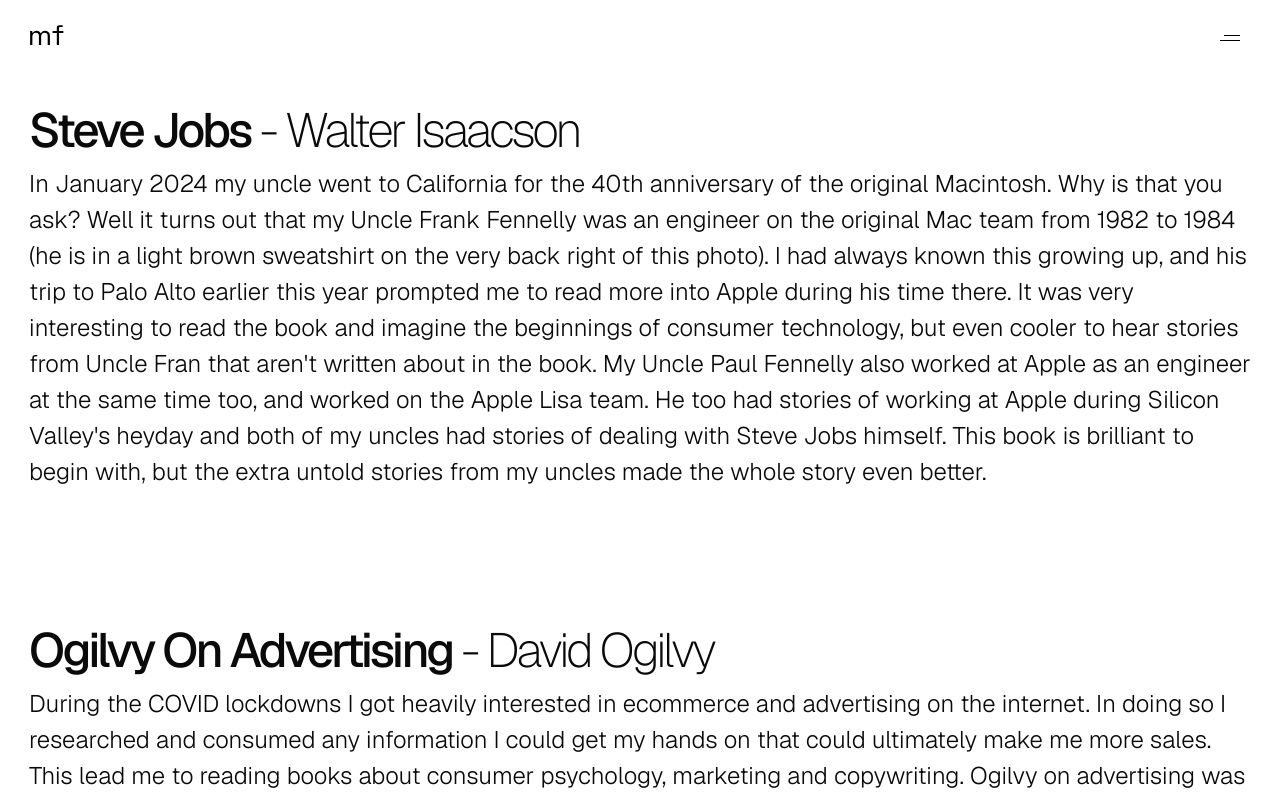
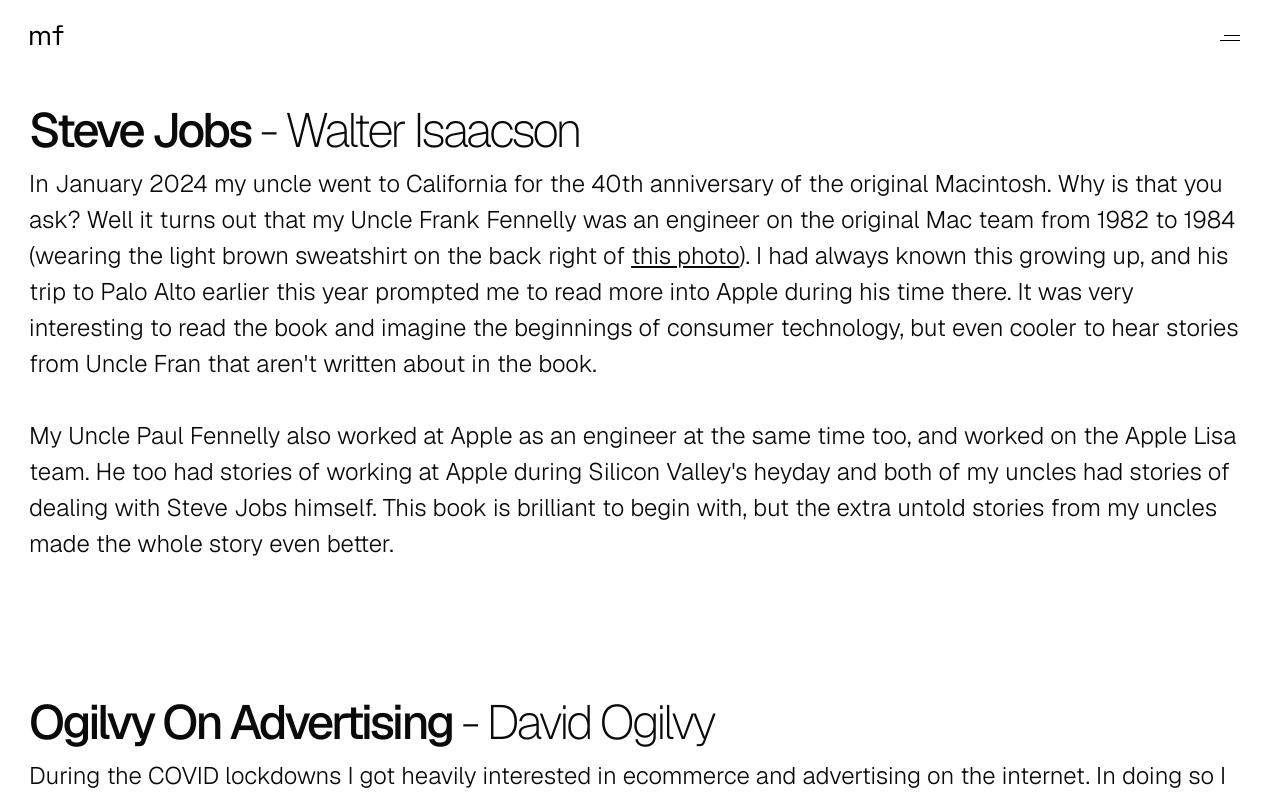
Before and after one commit to mikeyfennelly1/mfennelly.dev, a Next.js app: page /bookshelf in a window 1280 px wide. Shown: the top 800 px of the page. Built offline with nearby package versions, Linux system fonts and the light colour scheme.

Commit message:
link to image of FF on mac team

```diff
--- a/src/app/bookshelf/page.tsx
+++ b/src/app/bookshelf/page.tsx
@@ -1,16 +1,28 @@
+import {ReactNode} from "react";
+import Link from "next/link";
+
 type book = {
     title: string;
     author: string;
-    bio: string;
+    bio: ReactNode;
 }
 
 const books: book[] = [
     {
         title: "Steve Jobs",
         author: "Walter Isaacson",
-        bio: "In January 2024 my uncle went to California for the 40th anniversary of the original Macintosh. Why is that you ask? Well it turns out that my Uncle Frank Fennelly was an engineer on the original Mac team from 1982 to 1984 (he is in a light brown sweatshirt on the very back right of this photo). I had always known this growing up, and his trip to Palo Alto earlier this year prompted me to read more into Apple during his time there. It was very interesting to read the book and imagine the beginnings of consumer technology, but even cooler to hear stories from Uncle Fran that aren't written about in the book.\n" +
-            "\n" +
-            "My Uncle Paul Fennelly also worked at Apple as an engineer at the same time too, and worked on the Apple Lisa team. He too had stories of working at Apple during Silicon Valley's heyday and both of my uncles had stories of dealing with Steve Jobs himself. This book is brilliant to begin with, but the extra untold stories from my uncles made the whole story even better.",
+        bio: <>
+            <p>
+                In January 2024 my uncle went to California for the 40th anniversary of the original Macintosh.
+                Why is that you ask? Well it turns out that my Uncle Frank Fennelly was an engineer on the original Mac team from 1982 to 1984
+                (wearing the light brown sweatshirt on the back right of <Link href="https://images.squarespace-cdn.com/content/v1/5235d1aae4b03309a86567e6/1379288523494-OZCW5YMVZXPNC17O174X/macteam.jpg" target="_blank" className="underline">this photo</Link>).
+                I had always known this growing up, and his trip to Palo Alto earlier this year prompted me to read more into Apple during his time there. It was very interesting to read the book and imagine the beginnings of consumer technology, but even cooler to hear stories from Uncle Fran that aren't written about in the book.
+            </p>
+            <br/>
+            <p>
+                My Uncle Paul Fennelly also worked at Apple as an engineer at the same time too, and worked on the Apple Lisa team. He too had stories of working at Apple during Silicon Valley's heyday and both of my uncles had stories of dealing with Steve Jobs himself. This book is brilliant to begin with, but the extra untold stories from my uncles made the whole story even better.
+            </p>
+        </>,
     },
     {
         title: "Ogilvy On Advertising\n",
```
